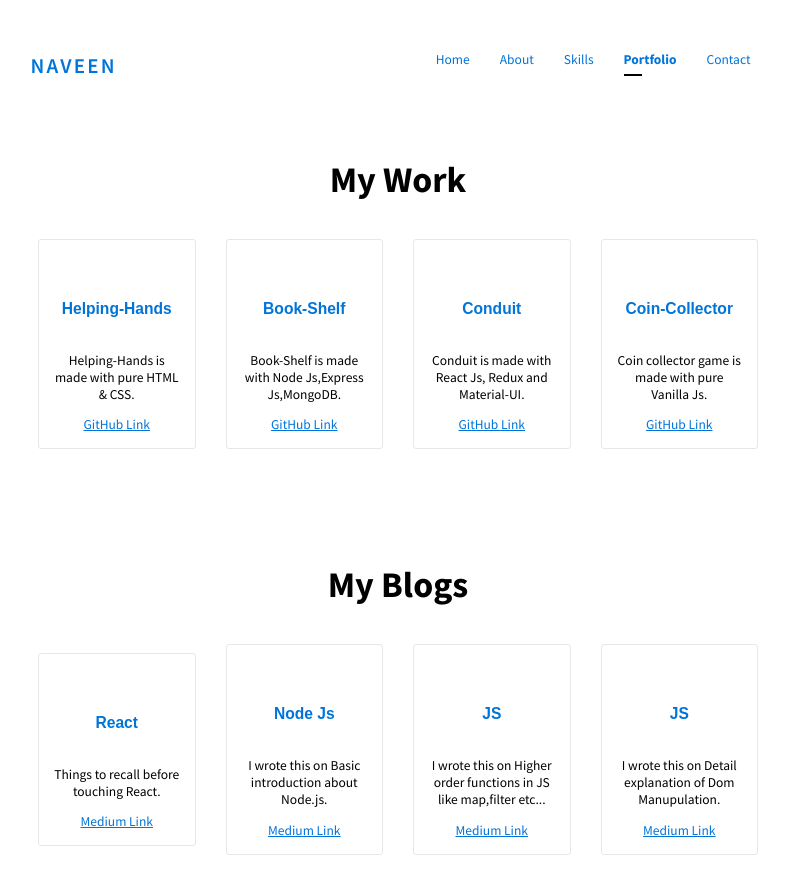
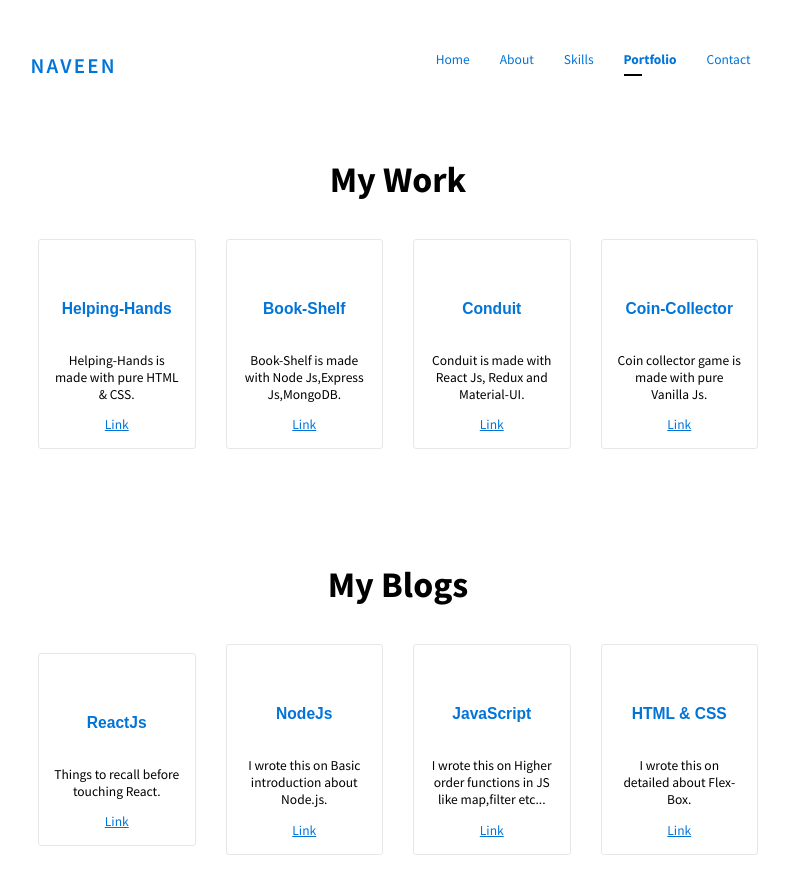
Before and after one commit to naveenankireddy/portfolio, a Next.js app: page /portfolio in a window 1280 px wide. Shown: the whole page, without its empty margins (242-1031 px from the left). Built offline with nearby package versions, Linux system fonts and the light colour scheme.

Commit message:
changes in pages

```diff
--- a/pages/portfolio.jsx
+++ b/pages/portfolio.jsx
@@ -30,7 +30,7 @@ function Portfolio() {
       <p className="description">Helping-Hands is made with pure HTML & CSS.
 </p>
       <a href="https://github.com/AltCampus/helping-hands
-" class="cta">GitHub Link <span class="ti-angle-right"></span></a>
+" class="cta">Link <span class="ti-angle-right"></span></a>
     </div>
 
     <div class="service service1">
@@ -39,7 +39,7 @@ function Portfolio() {
       <p className="description">Book-Shelf  is made with Node Js,Express Js,MongoDB.
 </p>
       <a href="https://github.com/naveenankireddy/Book_Shelf
-" class="cta">GitHub Link <span class="ti-angle-right"></span></a>
+" class="cta">Link <span class="ti-angle-right"></span></a>
     </div>
 
     <div class="service service1">
@@ -50,7 +50,7 @@ function Portfolio() {
 </p>
       <a href="https://github.com/naveenankireddy/conduit-react-redux
 
-" class="cta">GitHub Link<span class="ti-angle-right"></span></a>
+" class="cta">Link<span class="ti-angle-right"></span></a>
     </div>
 	<div class="service service1">
       <i class="ti-money"></i>
@@ -58,7 +58,7 @@ function Portfolio() {
       <p className="description">Coin collector game  is made with pure Vanilla Js.
 </p>
       <a href="https://github.com/naveenankireddy/coin-collector-game
-" class="cta">GitHub Link <span class="ti-angle-right"></span></a>
+" class="cta">Link <span class="ti-angle-right"></span></a>
     </div>
   </div>
 </section>
@@ -70,38 +70,38 @@ function Portfolio() {
   <div class="services-grid">
     <div class="service service1">
       <i class="ti-bar-chart"></i>
-      <h4>React</h4>
+      <h4>ReactJs</h4>
       <p className="description">Things to recall before touching React.
 </p>
       <a href="https://medium.com/@naveenkumarreddyankireddy/things-to-recall-in-javascript-before-entering-into-react-js-177b798322ec
-" class="cta">Medium Link <span class="ti-angle-right"></span></a>
+" class="cta">Link <span class="ti-angle-right"></span></a>
     </div>
 
     <div class="service service1">
       <i class="ti-light-bulb"></i>
-      <h4>Node Js</h4>
+      <h4>NodeJs</h4>
       <p className="description">I wrote this on Basic introduction about Node.js.
 </p>
       <a href="https://medium.com/@naveenkumarreddyankireddy/basic-intro-to-node-js-d9515a588b8a
-" class="cta">Medium Link <span class="ti-angle-right"></span></a>
+" class="cta">Link <span class="ti-angle-right"></span></a>
     </div>
 
     <div class="service service1">
       <i class="ti-money"></i>
-      <h4>JS</h4>
+      <h4>JavaScript</h4>
       <p className="description">I wrote this on Higher order functions in JS like map,filter etc...
 
 </p>
       <a href="https://medium.com/@naveenkumarreddyankireddy/javascript-higher-order-functions-map-foreach-filter-99e8e1513603
-" class="cta">Medium Link<span class="ti-angle-right"></span></a>
+" class="cta">Link<span class="ti-angle-right"></span></a>
     </div>
 	<div class="service service1">
       <i class="ti-money"></i>
-      <h4>JS</h4>
-      <p className="description">I wrote this on Detail explanation of Dom Manupulation.
+      <h4>HTML & CSS</h4>
+      <p className="description">I wrote this on detailed about Flex-Box.
 </p>
-      <a href="https://medium.com/@naveenkumarreddyankireddy/basic-explanation-on-dom-73ed11ea974d
-" class="cta">Medium Link <span class="ti-angle-right"></span></a>
+      <a href="https://medium.com/@naveenkumarreddyankireddy/flex-box-a8d4a65df671
+" class="cta">Link <span class="ti-angle-right"></span></a>
     </div>
   </div>
 
--- a/styles/app.scss
+++ b/styles/app.scss
@@ -307,6 +307,7 @@ a[href] {
   font-weight: 600;
   color: #56ceba;
   font-size: 1.3rem;
+  // margin: 1rem 0 0.6rem;
 }
 
 .services-grid {
@@ -436,6 +437,7 @@ a[href] {
 
 .contact-img {
   text-align: center;
+
   width: 550px;
   margin: 0 auto;
   margin-top: -20px;
@@ -444,6 +446,7 @@ a[href] {
 .touch {
   text-align: center;
   font-size: 48px;
+
   left: 43%;
   margin-top: 70px;
 }
@@ -468,6 +471,7 @@ a[href] {
   }
   .hero .container {
     flex-direction: column-reverse;
+
     margin-left: 150px;
     margin-top: 10rem;
   }
@@ -479,7 +483,7 @@ a[href] {
     zoom: 2;
   }
   .services-grid {
-    zoom: 2;
+    zoom: 2.5;
   }
   .services-grid .service1 {
     padding-top: 0;
@@ -498,7 +502,6 @@ a[href] {
   .description {
     text-align: left;
     font-size: 0.8rem;
-    font-size: 25px;
   }
 
   .contact-img {
@@ -522,12 +525,15 @@ a[href] {
   }
   .touch {
     position: relative;
+
     zoom: 1.4;
     left: 170px;
   }
   .contact-img {
     zoom: 1.4;
+
     position: relative;
+
     left: 50px;
   }
   .responsive-touch {
```
